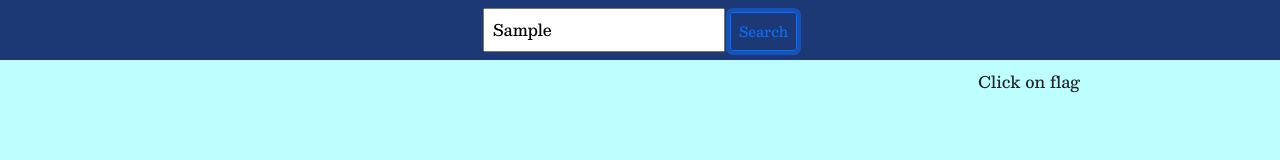
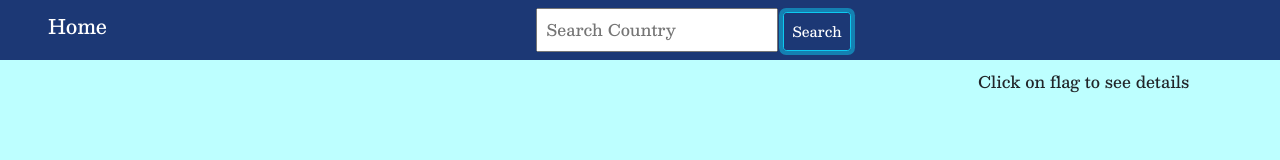
Before and after one commit to hasannayeem71/rest-countrys, a plain HTML site: page index.html in a window 1280 px wide. Both pictures are taken after typing "Sample" into the empty fields and a click on the button "Search". Drawn offline with nearby package versions, Linux system fonts and the light colour scheme; no server answers.

Commit message:
added search functionality

```diff
--- a/css/style.css
+++ b/css/style.css
@@ -18,9 +18,9 @@ nav{
 height: calc(100vh - 60px);
 overflow-y: scroll;
 position: sticky;
-top: 65px;
+top: 80px;
+}
 
-}
 .text{
     overflow-wrap: break-word;
 }
@@ -32,7 +32,7 @@ aside::-webkit-scrollbar {
 }
 
 aside::-webkit-scrollbar-thumb {
-  background-color: rgba(41, 65, 202, 0.432);
+  background-color: rgba(195, 203, 247, 0.199);
 
 }
 body::-webkit-scrollbar {
@@ -40,7 +40,7 @@ body::-webkit-scrollbar {
 }
 
 body::-webkit-scrollbar-thumb {
-  background-color: rgb(41, 66, 202);
+  background-color: rgb(7, 31, 167);
   border-radius: 50px;
   /* outline: 1px solid rgb(11, 87, 163); */
 }
--- a/index.html
+++ b/index.html
@@ -15,11 +15,19 @@
   </head>
   <body>
     <header>
-      <nav class="navbar navbar-expand-lg navbar-light fixed-top">
+      <nav class="navbar navbar-expand-lg fixed-top mx-auto">
+        <h5 class="text-center ms-5 text-white" onclick="getCountrys()">
+          Home
+        </h5>
         <div class="form-inline my-2 my-lg-0 mx-auto">
-          <input class="mr-sm-2 p-2" placeholder="Search Country" />
+          <input
+            id="search-input"
+            class="mr-sm-2 p-2"
+            placeholder="Search Country"
+          />
           <button
-            class="btn btn-sm btn-outline-primary py-2 my-sm-0"
+            onclick="viewSearchResult()"
+            class="btn btn-sm btn-outline-info py-2 my-sm-0 text-white"
             type="submit"
           >
             Search
@@ -38,7 +46,7 @@
 
         <div class="col-lg-3 col-md-5 col-6">
           <aside id="deteils" class="ps-4 mx-auto aside-style">
-            <h6>Click on flag</h6>
+            <h6>Click on flag to see details</h6>
           </aside>
         </div>
       </section>
--- a/js/app.js
+++ b/js/app.js
@@ -7,15 +7,27 @@ getCountrys();
 
 const displayCountry = (data) => {
   const countryCountainer = document.getElementById("row");
-  for (country of data) {
-    const div = document.createElement("div");
-    div.classList.add("col-lg-4");
-    div.innerHTML = `
+  countryCountainer.textContent = "";
+  if (data.status != 404) {
+    for (country of data) {
+      const div = document.createElement("div");
+      div.classList.add("col-lg-4");
+      div.innerHTML = `
         <div class="card h-100 " >
             <img src="${country.flag}" onclick="deteils('${country.name}')" class="card-img-top img-fluid " alt="...">
             <div class="card-body">
                 <h5 class="card-title">${country.name}</h5>
             </div>
+        </div>
+        `;
+      countryCountainer.appendChild(div);
+    }
+  } else {
+    const div = document.createElement("div");
+
+    div.innerHTML = `
+        <div >
+            <h1 class="text-center">404 Enter full country name</h1>
         </div>
         `;
     countryCountainer.appendChild(div);
@@ -42,7 +54,23 @@ const showDetails = (data) => {
             <p>Population: ${data.population}</p>
             <p>Region: ${data.region}</p>
             <p>Subregion: ${data.subregion}</p>
-            <p>Top Level Domain: ${data.topLevelDomain}</p>
+            <p class='mb-5'>Top Level Domain: ${data.topLevelDomain}</p>`;
+};
 
-    `;
+//
+
+const viewSearchResult = () => {
+  const inputField = document.getElementById("search-input");
+  const inputText = inputField.value;
+  inputField.value = "";
+  if (inputText.length == 0) {
+    alert("Enter valid country name");
+  } else {
+    const url = `https://restcountries.eu/rest/v2/name/${inputText}?fullText=true`;
+    fetch(url)
+      .then((res) => res.json())
+      .then((data) => {
+        displayCountry(data);
+      });
+  }
 };
```
